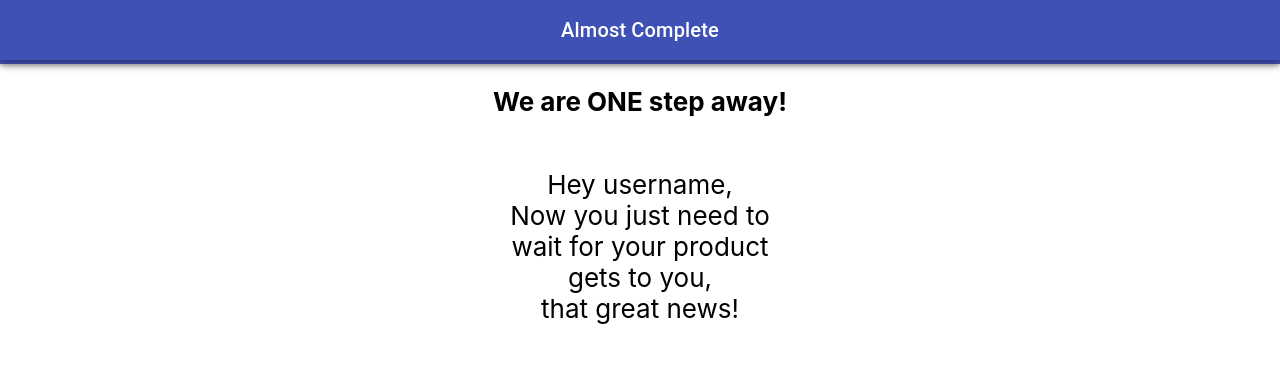
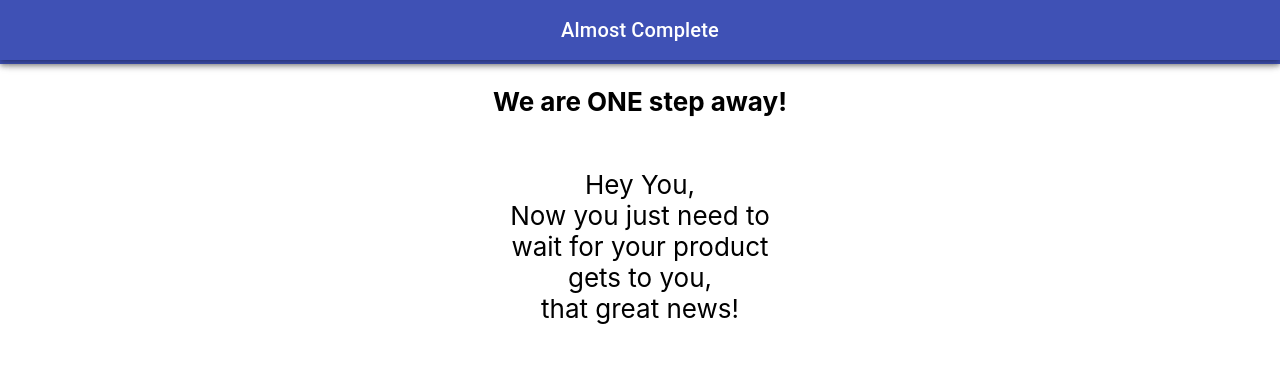
Before and after one commit to Polina10034/lobassa_client, a React (Create React App) app: page /Approval in a window 1280 px wide. Shown: the top 374 px of the page. Built offline with nearby package versions, Linux system fonts and the light colour scheme; no server answers.

Commit message:
Updated content

```diff
--- a/src/routes/Approval/Approval.js
+++ b/src/routes/Approval/Approval.js
@@ -57,7 +57,7 @@ class Approval extends Component {
           </div>
           <div className="Approval-centerContent" >
             <p>
-              Hey username, < br />
+              Hey You, < br />
                 Now you just need to wait
                 for your product gets to you, <br />
                 that great news!
--- a/src/routes/cancel/Cancel.js
+++ b/src/routes/cancel/Cancel.js
@@ -33,7 +33,7 @@ class Cancel extends Component {
           </div>
           <div className="Approval-centerContent" >
             <p>
-                Hey username, < br />
+                Hey You, < br />
                 we are sorry to inform you that <br />
                 something went wrong with <br />
                 your transaction. <br />
```
